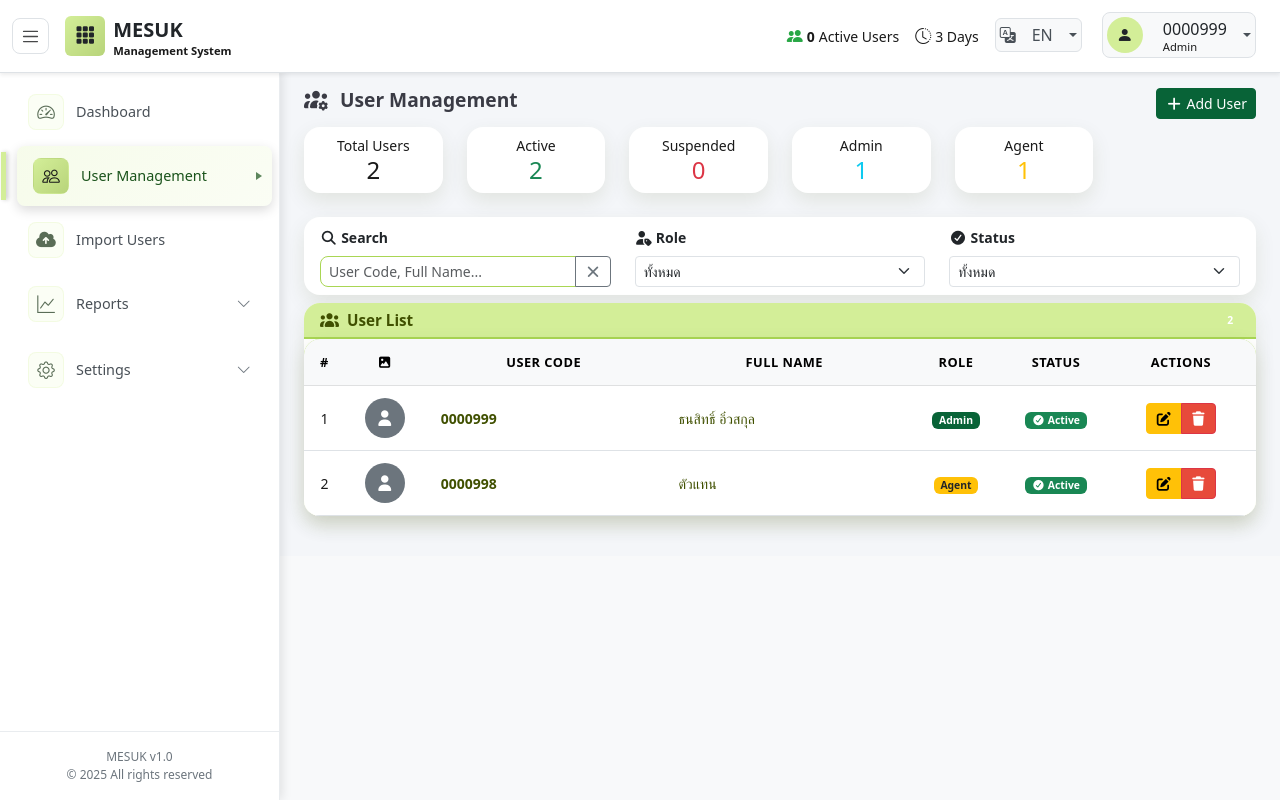
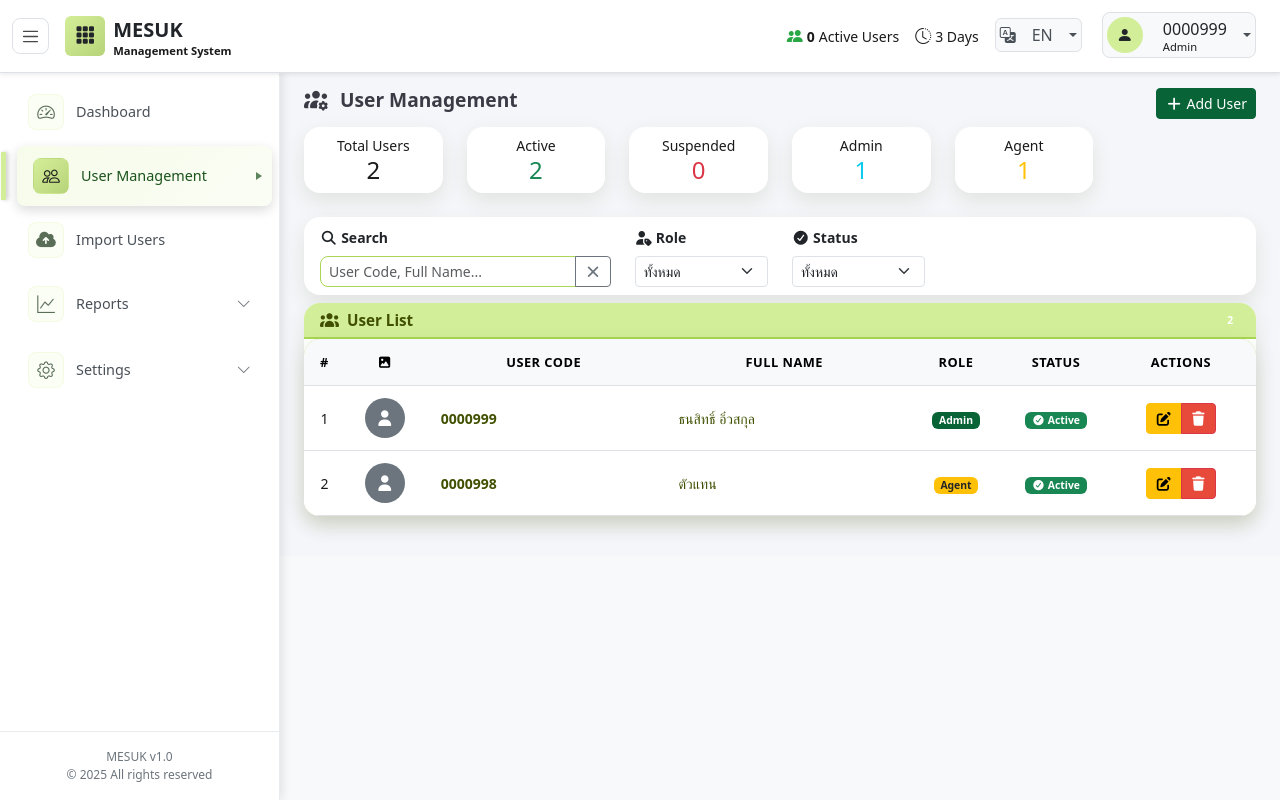
Before and after one commit to ThanasitAio/MESUK-METER, a PHP site: page /users in a window 1280 px wide. Run offline with PHP 8.4, Linux system fonts and the light colour scheme; a user stored in the database is signed in; data comes from the database, SQL or seed files in the repository; data that the repository does not hold is empty; some libraries are stand-ins or nearby versions.

Commit message:
จัดการผู้ใช้ ห้นาแรก 2

```diff
--- a/views/pages/user-management/index.php
+++ b/views/pages/user-management/index.php
@@ -83,7 +83,7 @@ $headerConfig = require BASE_PATH . '/config/header.php';
                                 </div>
                             </div>
                         </div>
-                        <div class="col-md-6 col-lg-4 mt-2 mt-md-0">
+                        <div class="col-md-6 col-lg-2 mt-2 mt-md-0">
                             <div class="mb-0">
                                 <label for="filterRole" class="form-label fw-bold small">
                                     <i class="fas fa-user-tag"></i> <?php echo t('user_management.role'); ?>
@@ -95,7 +95,7 @@ $headerConfig = require BASE_PATH . '/config/header.php';
                                 </select>
                             </div>
                         </div>
-                        <div class="col-md-6 col-lg-4 mt-2 mt-lg-0">
+                        <div class="col-md-6 col-lg-2 mt-2 mt-lg-0">
                             <div class="mb-0">
                                 <label for="filterStatus" class="form-label fw-bold small">
                                     <i class="fas fa-check-circle"></i> <?php echo t('user_management.status'); ?>
```
